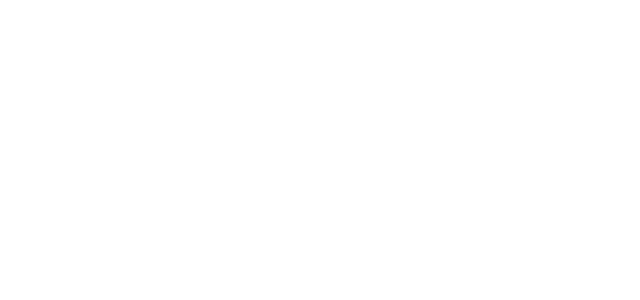
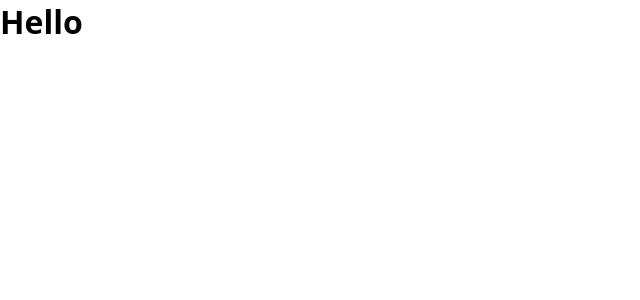
Before and after one commit to andrea-pugliatti/react-boolflix, a React app: page / in a window 1280 px wide. Shown: the top 300 px of the page, without its empty margins (0-640 px from the left). Built offline with nearby package versions, Linux system fonts and the light colour scheme; the HTML template or start-up script is replaced by a standard one.

Commit message:
Add Router and create DefaultLayout and first page

```diff
--- a/package.json
+++ b/package.json
@@ -11,7 +11,8 @@
   },
   "dependencies": {
     "react": "^19.2.0",
-    "react-dom": "^19.2.0"
+    "react-dom": "^19.2.0",
+    "react-router-dom": "^7.9.6"
   },
   "devDependencies": {
     "@eslint/js": "^9.39.1",
--- a/src/App.jsx
+++ b/src/App.jsx
@@ -1,5 +1,19 @@
+import { BrowserRouter, Route, Routes } from "react-router-dom";
+
+import DefaultLayout from "./layouts/DefaultLayout";
+
+import HomePage from "./pages/HomePage";
+
 function App() {
-	return <></>;
+	return (
+		<BrowserRouter>
+			<Routes>
+				<Route path="/" element={<DefaultLayout />}>
+					<Route index element={<HomePage />}></Route>
+				</Route>
+			</Routes>
+		</BrowserRouter>
+	);
 }
 
 export default App;
--- /dev/null
+++ b/src/layouts/DefaultLayout.jsx
@@ -0,0 +1,5 @@
+import { Outlet } from "react-router-dom";
+
+export default function DefaultLayout() {
+	return <Outlet></Outlet>;
+}
--- /dev/null
+++ b/src/pages/HomePage.jsx
@@ -0,0 +1,7 @@
+export default function HomePage() {
+	return (
+		<>
+			<h1>Hello</h1>
+		</>
+	);
+}
```
Also changed, not shown: 1 other file (tests, documents, lock files or other folders).
